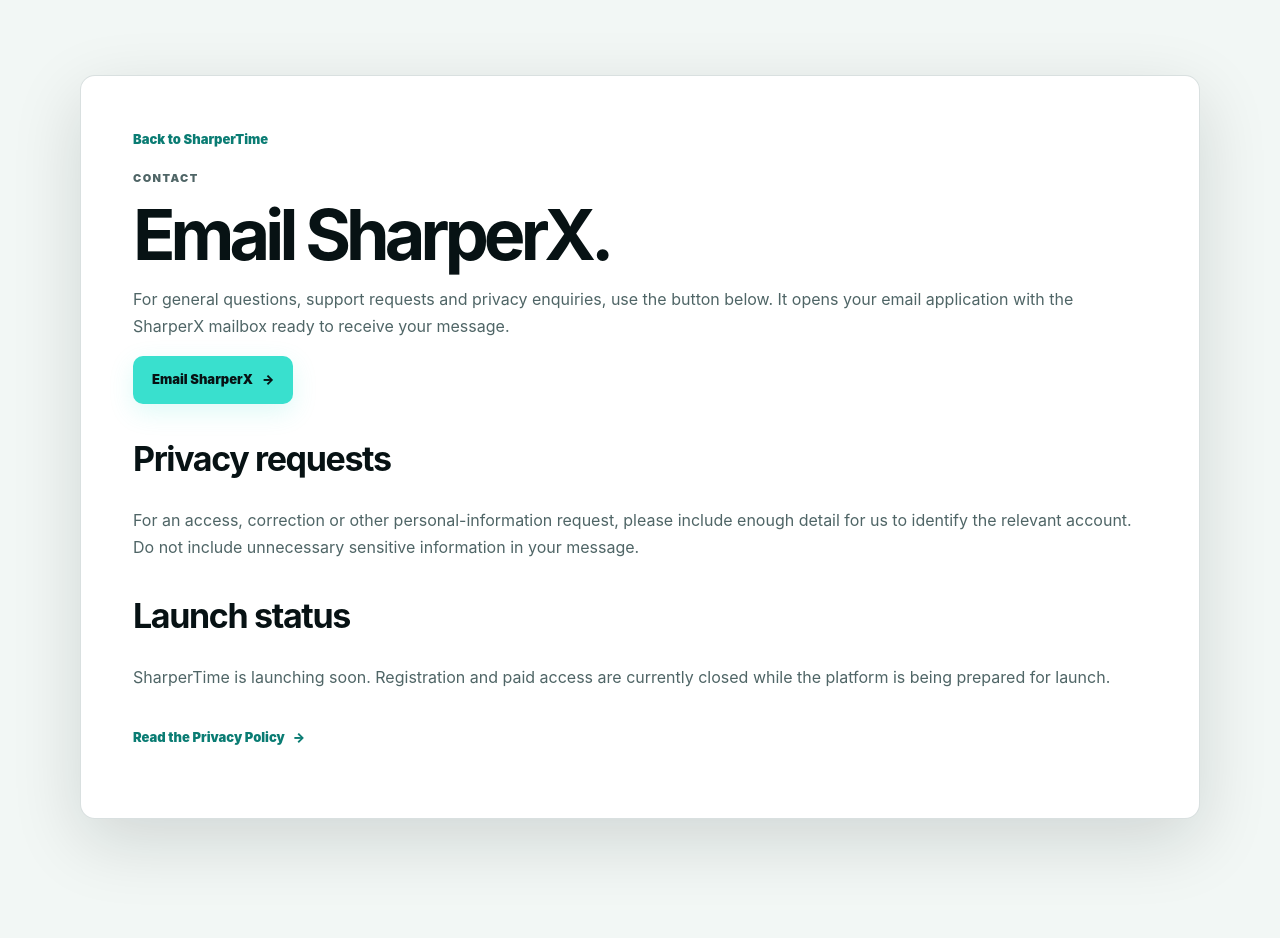
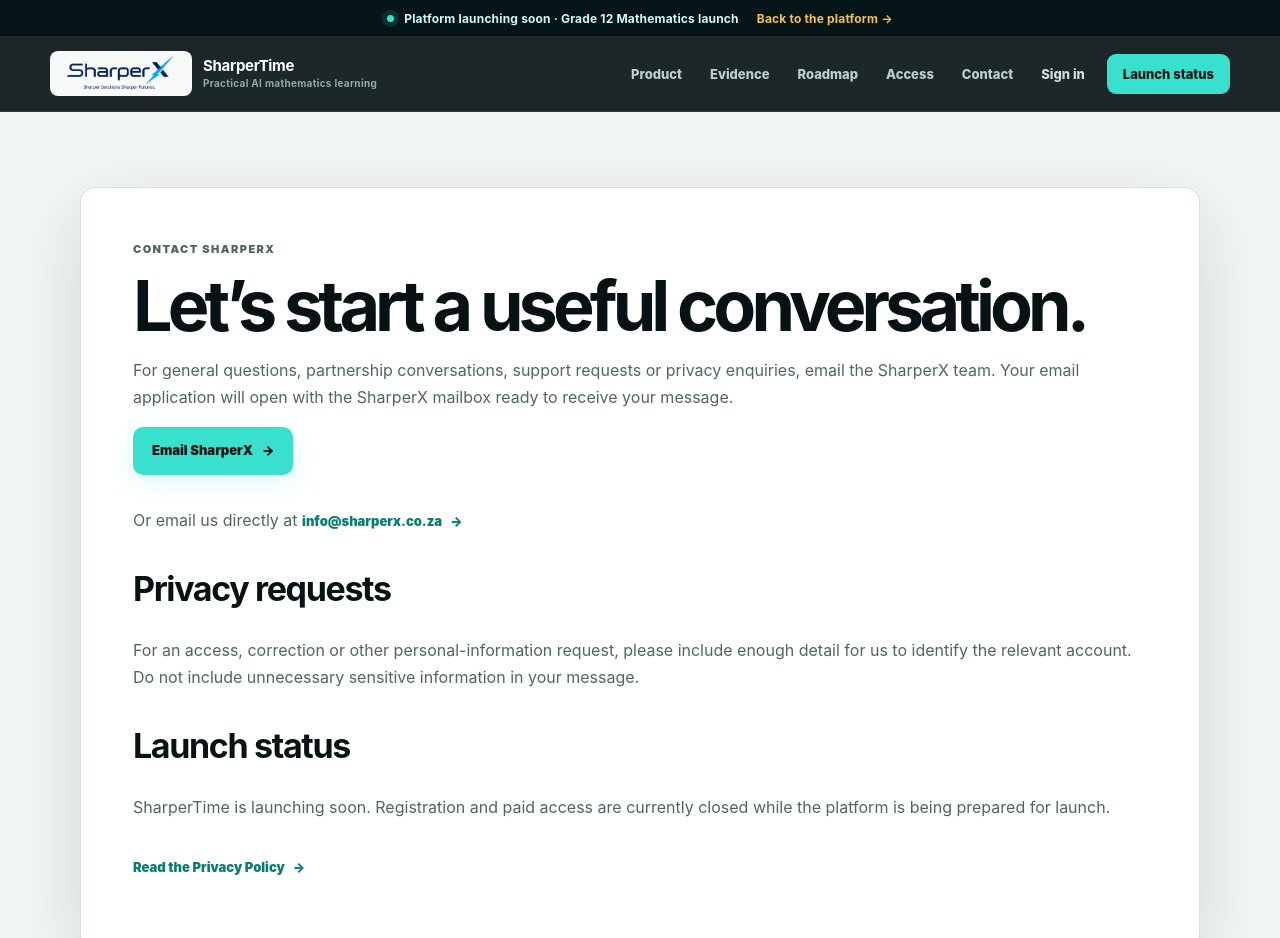
Before and after one commit to LesegoMohaule/sharperx-school-beta, a plain HTML site: page contact.html in a window 1280 px wide. Shown: the top 938 px of the page. Drawn offline with Linux system fonts and the light colour scheme.

Commit message:
Add SharperX contact page and navigation link

```diff
--- a/contact.html
+++ b/contact.html
@@ -3,18 +3,29 @@
 <head>
   <meta charset="utf-8">
   <meta name="viewport" content="width=device-width, initial-scale=1">
-  <meta name="robots" content="noindex, nofollow">
+  <meta name="description" content="Contact SharperX about SharperTime, the practical AI mathematics learning platform launching soon.">
+  <meta property="og:title" content="Contact SharperX | SharperTime">
+  <meta property="og:description" content="Contact the SharperX team about SharperTime, its launch and the mathematics learning platform.">
+  <meta property="og:type" content="website">
+  <link rel="canonical" href="https://lesegomohaule.github.io/sharperx-school-beta/contact.html">
   <title>Contact SharperX | SharperTime</title>
   <link rel="stylesheet" href="styles.css">
 </head>
 <body>
+  <div class="site-announcement"><span class="announcement-dot" aria-hidden="true"></span><span>Platform launching soon · Grade 12 Mathematics launch</span><a href="./">Back to the platform <span aria-hidden="true">→</span></a></div>
+  <header class="site-header">
+    <a class="brand" href="./" aria-label="SharperTime home"><img class="brand-logo" src="assets/brand/sharperx-logo.png" alt="Sharper X logo"><span><strong>SharperTime</strong><small>Practical AI mathematics learning</small></span></a>
+    <button class="menu-button" type="button" data-menu-button aria-expanded="false" aria-controls="primary-nav">Menu</button>
+    <nav class="site-nav" id="primary-nav" data-nav aria-label="Primary navigation"><a href="index.html#product">Product</a><a href="index.html#evidence">Evidence</a><a href="index.html#roadmap">Roadmap</a><a href="index.html#pricing">Access</a><a href="contact.html" aria-current="page">Contact</a><a href="login.html" class="nav-link-muted">Sign in</a><a href="register.html" class="nav-action">Launch status</a></nav>
+  </header>
+
   <main class="policy-main">
     <article class="policy-card">
-      <a class="back-link" href="./">Back to SharperTime</a>
-      <p class="section-kicker">Contact</p>
-      <h1>Email SharperX.</h1>
-      <p>For general questions, support requests and privacy enquiries, use the button below. It opens your email application with the SharperX mailbox ready to receive your message.</p>
-      <p><a class="button primary" href="mailto:lesegomohaule@gmail.com?subject=SharperX%20website%20enquiry">Email SharperX <span aria-hidden="true">→</span></a></p>
+      <p class="section-kicker">Contact SharperX</p>
+      <h1>Let’s start a useful conversation.</h1>
+      <p>For general questions, partnership conversations, support requests or privacy enquiries, email the SharperX team. Your email application will open with the SharperX mailbox ready to receive your message.</p>
+      <p><a class="button primary" href="mailto:info@sharperx.co.za?subject=SharperX%20website%20enquiry">Email SharperX <span aria-hidden="true">→</span></a></p>
+      <p>Or email us directly at <a class="text-link" href="mailto:info@sharperx.co.za">info@sharperx.co.za <span aria-hidden="true">→</span></a></p>
       <h2>Privacy requests</h2>
       <p>For an access, correction or other personal-information request, please include enough detail for us to identify the relevant account. Do not include unnecessary sensitive information in your message.</p>
       <h2>Launch status</h2>
@@ -22,5 +33,8 @@
       <p><a class="text-link" href="privacy-policy.html">Read the Privacy Policy <span aria-hidden="true">→</span></a></p>
     </article>
   </main>
+
+  <footer class="site-footer"><div class="footer-main"><div><a class="brand footer-brand" href="./"><span><strong>SharperTime</strong><small>Sharper Solutions. Sharper Futures.</small></span></a><p class="footer-note">A practical AI mathematics learning platform built by Sharper X (Pty) Ltd in Johannesburg, South Africa.</p></div><div class="footer-links"><div><strong>Explore</strong><a href="demo.html">Product demo</a><a href="calculus.html">Calculus lesson</a><a href="pitch-deck.html">Application deck</a></div><div><strong>Account</strong><a href="register.html">Register</a><a href="login.html">Sign in</a><a href="account.html">Dashboard</a></div><div><strong>Legal</strong><a href="terms-and-conditions.html">Terms</a><a href="privacy-policy.html">Privacy</a><a href="refund-policy.html">Refunds</a><a href="shipping-policy.html">Digital delivery</a></div></div></div><div class="footer-bottom"><span>© <span data-year></span> Sharper X (Pty) Ltd</span><span>Educational support only · No guaranteed results</span></div></footer>
+  <script src="script.js"></script>
 </body>
 </html>
```
Also changed, not shown: account.html (+1 -0 lines), calculus.html (+1 -1 lines), demo.html (+1 -1 lines), index.html (+1 -0 lines), login.html (+1 -0 lines), pitch-deck.html (+1 -1 lines), register.html (+1 -1 lines).
